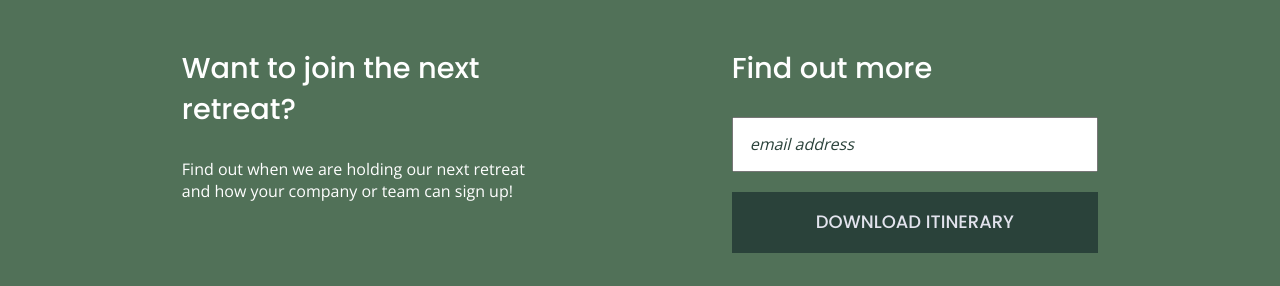
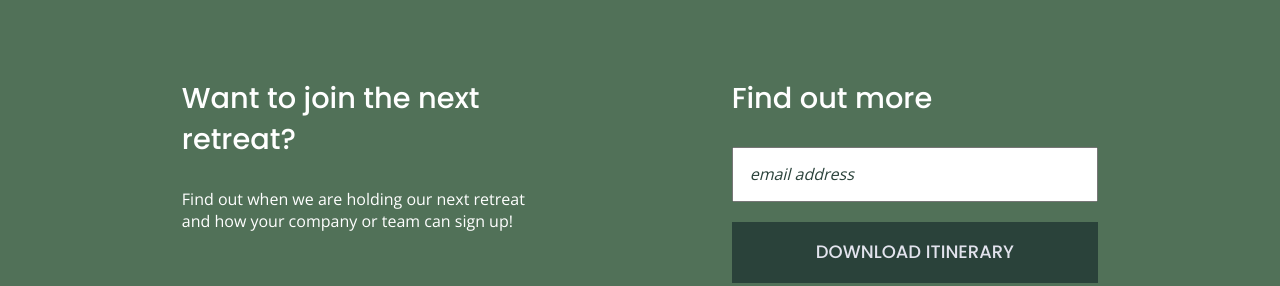
Before and after one commit to VidaWee/unplugged, a website: page index.html in a window 1280 px wide. Shown: the part 705-991 px from the top of the page. Drawn offline with nearby package versions, Linux system fonts and the light colour scheme.

Commit message:
Fix aside text size

```diff
--- a/css/main.css
+++ b/css/main.css
@@ -268,7 +268,7 @@ aside{
 
 aside .content-wrapper{
 
-  margin: 40px 30px;
+  margin: 70px 30px;
 
 }
 
@@ -302,6 +302,7 @@ aside h3 {
   font-weight: 500;
   color: #fff;
   margin-top: 10px;
+  font-size: 1.8em;
 
 }
 
@@ -790,7 +791,7 @@ aside .content-wrapper{
   display: flex;
   flex-flow: row;
   justify-content: space-between;
-  margin: 40px 70px;
+  margin: 70px 70px;
 
 
 }
@@ -831,6 +832,7 @@ aside h3 {
   font-weight: 500;
   color: #fff;
   margin-top: 10px;
+  font-size: 1.8em;
 
 }
 
@@ -1280,7 +1282,7 @@ aside .content-wrapper{
   display: flex;
   flex-flow: row;
   justify-content: space-between;
-  margin: 40px 180px;
+  margin: 70px 180px;
   max-width: 960px;
 
 
```
